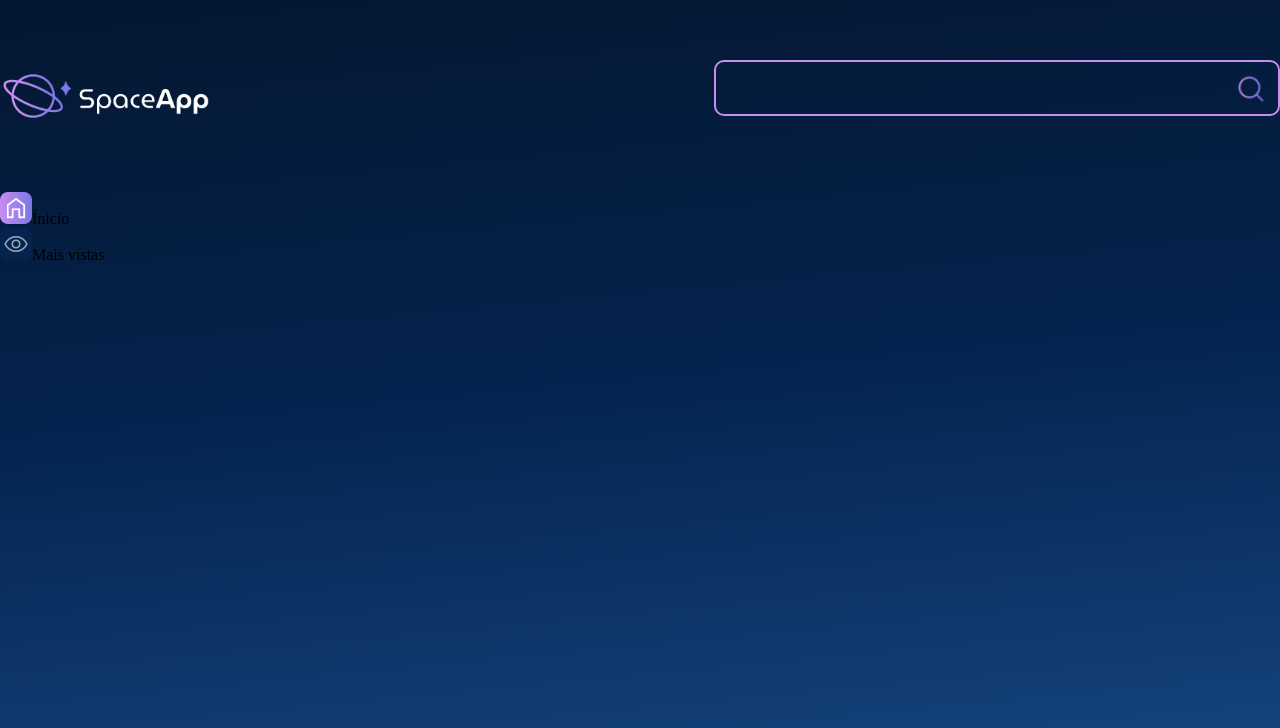
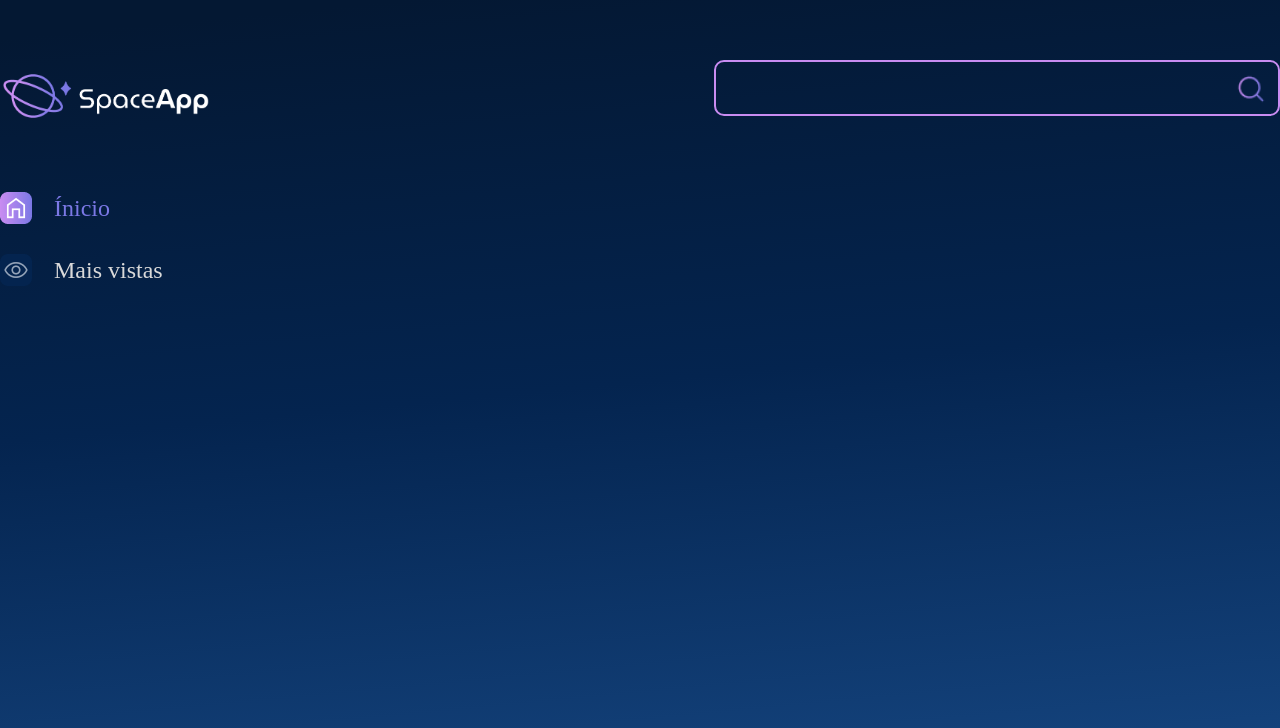
Before and after one commit to FelipeSuriz/space-app, a React (Vite) app: page / in a window 1280 px wide. Shown: the top 728 px of the page. Built offline with nearby package versions, Linux system fonts and the light colour scheme.

Commit message:
Importando as fontes do projeto #1

```diff
--- a/src/componentes/BarraLateral/ItemNavegacao/index.jsx
+++ b/src/componentes/BarraLateral/ItemNavegacao/index.jsx
@@ -1,12 +1,19 @@
 import { styled } from "styled-components"
 
 const ItemListaEstilizado = styled.li`
-
+    font-size: 24px;
+    line-height: 29px;
+    margin-bottom: 30px;
+    cursor: pointer;
+    color: ${props => props.$ativo ? '#7B78E5' : '#D9D9D9'};
+    display: flex;
+    align-items: center;
+    gap: 22px;
 `
 
 const ItemNavegacao = ({ children, iconeAtivo, iconeInativo, ativo = false }) => {
     return (
-        <ItemListaEstilizado>
+        <ItemListaEstilizado $ativo={ativo}>
             <img src={ativo ? iconeAtivo : iconeInativo} alt="Ícones que indicam se a página está ativa ou inativa" />
             {children}
         </ItemListaEstilizado>
```
Also changed, not shown: .eslintrc.cjs (deleted), src/componentes/EstilosGlobais/fontes/GandhiSans-Bold.otf (added), src/componentes/EstilosGlobais/fontes/GandhiSans-Regular.otf (added).
